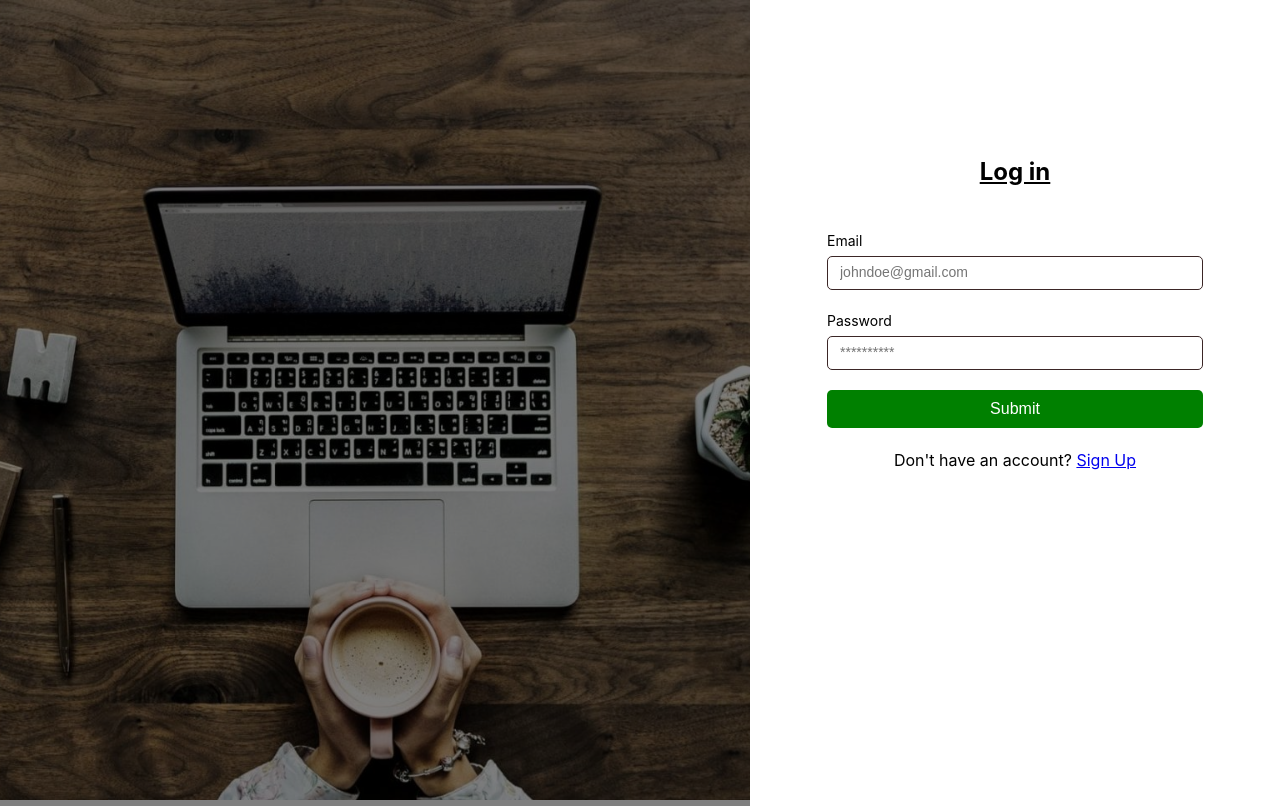
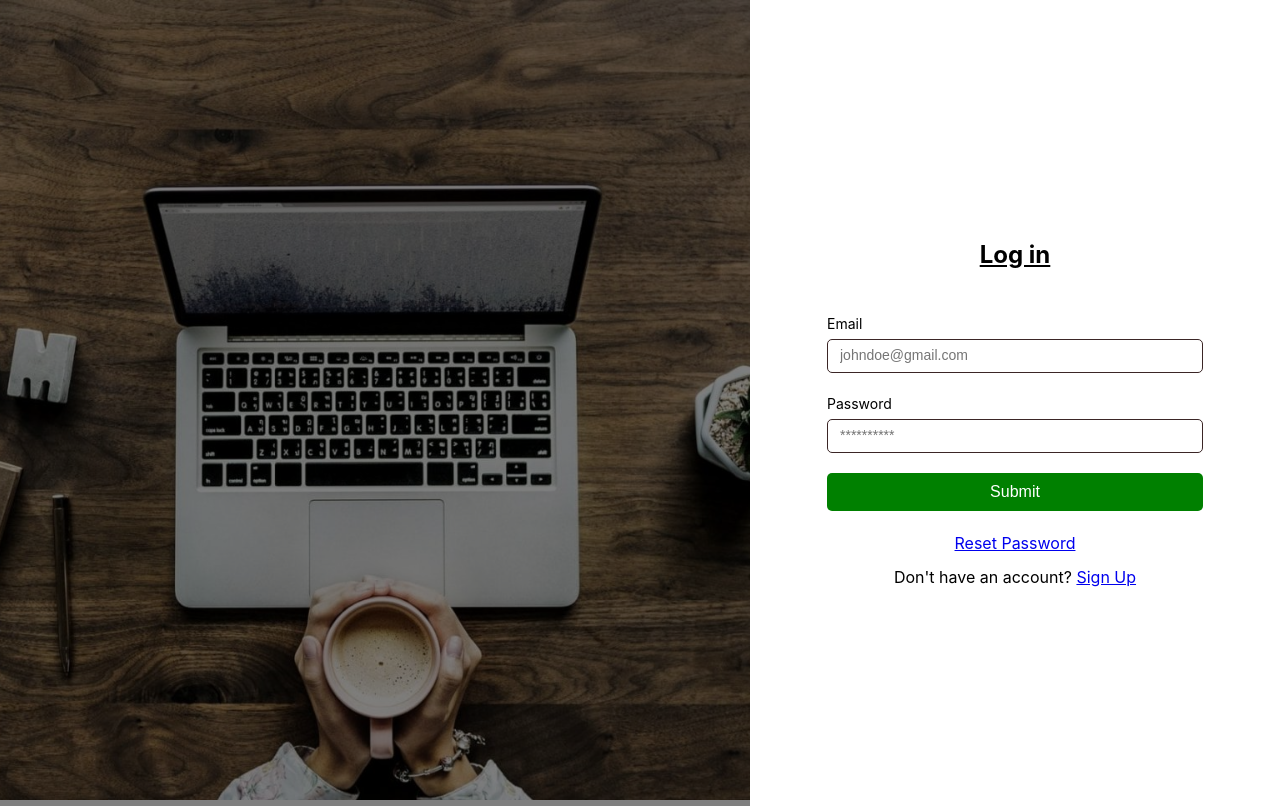
Before and after one commit to samuelkaranja/penned, a React (Vite) app: page /login in a window 1280 px wide. Built offline with nearby package versions, Linux system fonts and the light colour scheme; no server answers.

Commit message:
Added a Reset Password link in the Login Page

```diff
--- a/src/components/LoginForm/LoginForm.jsx
+++ b/src/components/LoginForm/LoginForm.jsx
@@ -37,9 +37,14 @@ const LoginForm = ({ onSubmit }) => {
         </div>
         <button type="submit">Submit</button>
       </form>
-      <div className="signup-link">
-        <span>Don't have an account? </span>
-        <Link to="/sign-up">Sign Up</Link>
+      <div className="link-options">
+        <div className="reset-password">
+          <Link to="">Reset Password</Link>
+        </div>
+        <div className="sign-up">
+          <span>Don't have an account? </span>
+          <Link to="/sign-up">Sign Up</Link>
+        </div>
       </div>
     </div>
   );
--- a/src/components/LoginForm/loginform.css
+++ b/src/components/LoginForm/loginform.css
@@ -59,14 +59,14 @@ button:hover {
   cursor: pointer;
 }
 
-.signup-link {
-  margin-bottom: 200px;
+.link-options .reset-password {
+  margin-bottom: 10px;
 }
 
-.signup-link span {
+.link-options span {
   color: #000;
 }
 
-.signup-link a {
+.link-options a {
   text-decoration: underline;
 }
```
